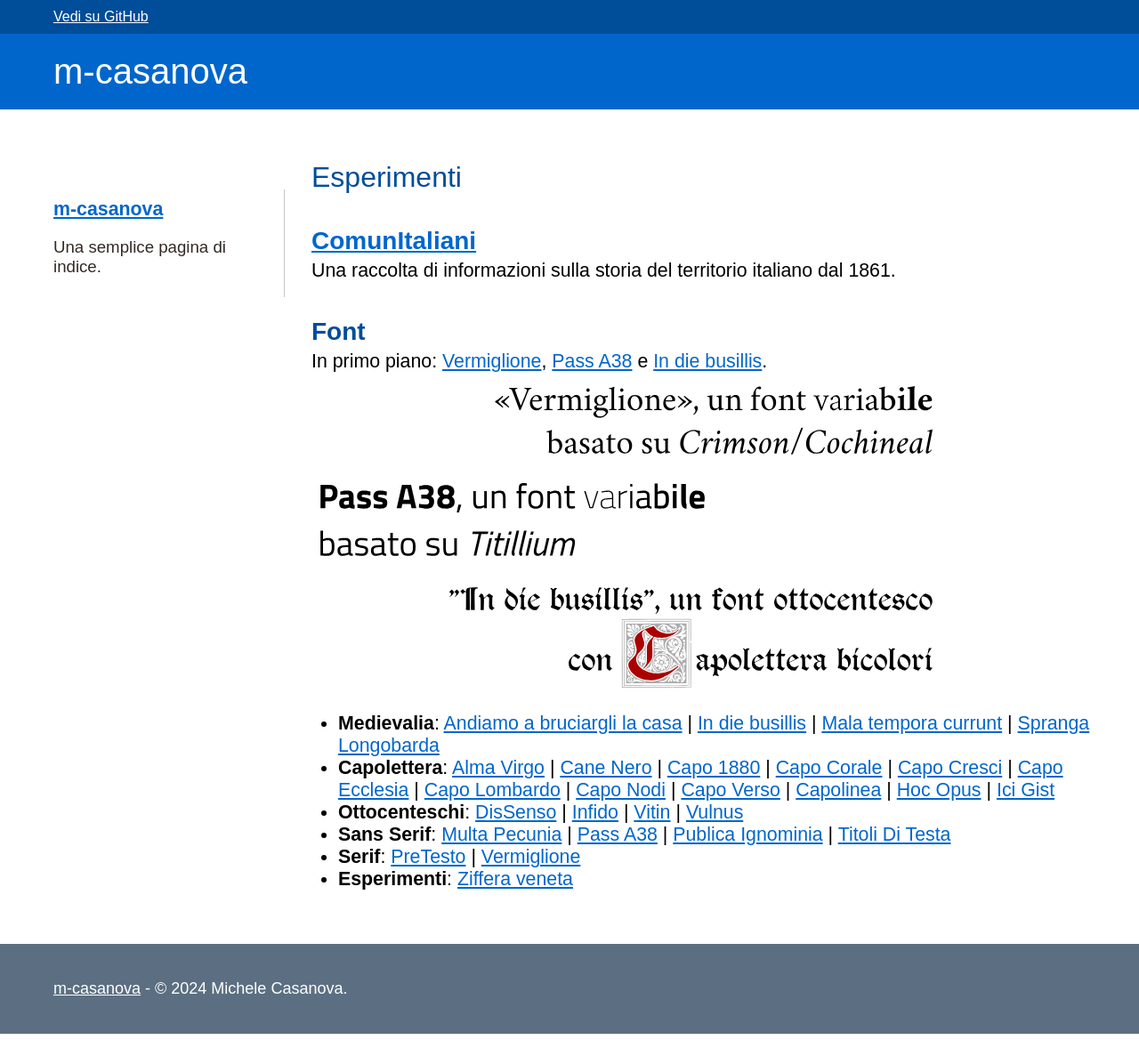
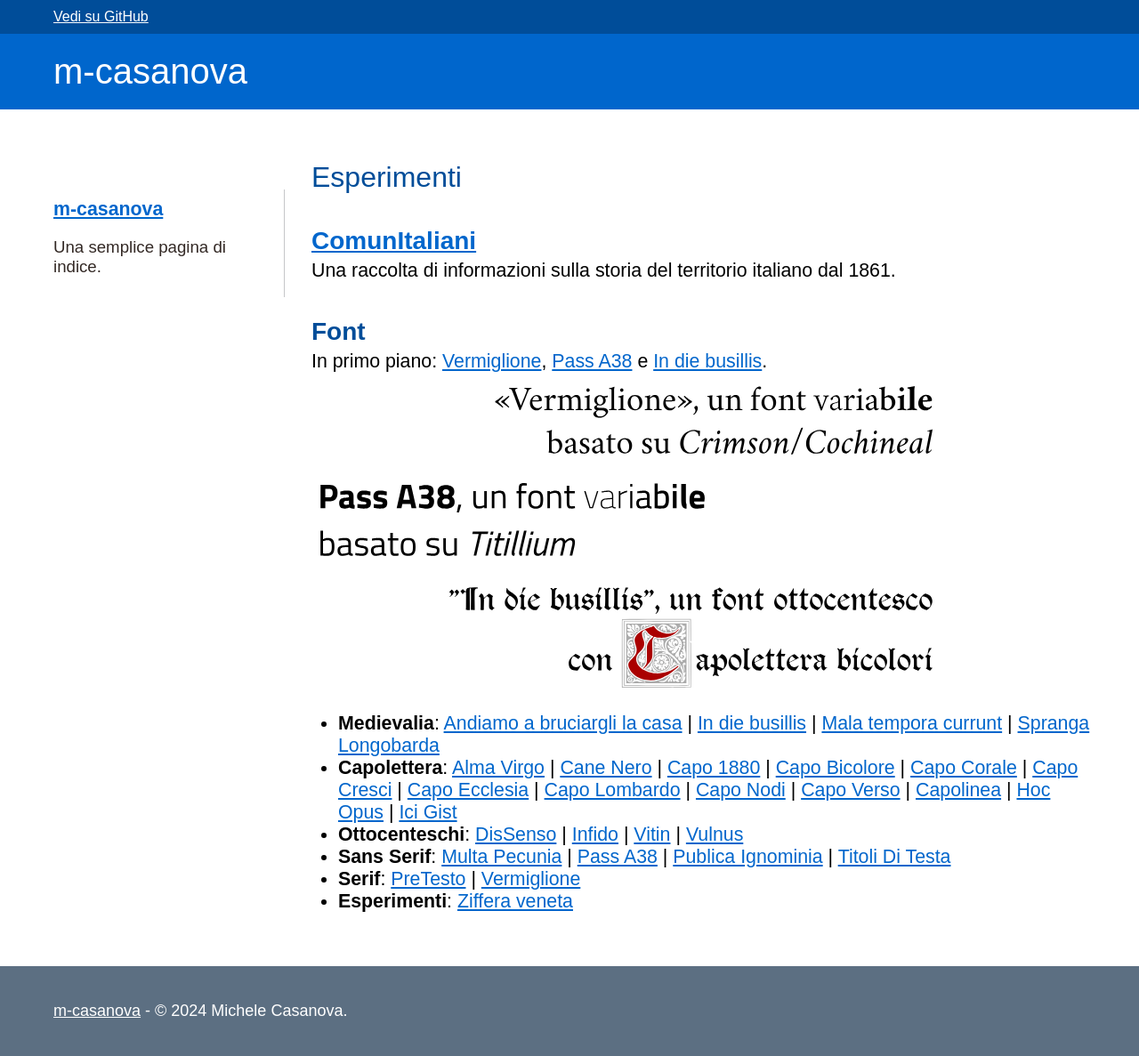
Before and after one commit to m-casanova/m-casanova.github.io, a Jekyll site: the page built from index.md, in a window 1280 px wide. Shown: the whole page at 89% size. Built offline with Jekyll 4.4.1, drawn with Linux system fonts in a browser that asks for light colours; some web fonts are replaced; before the commit the page ends 1162 px from its top, so only the background shows below that.

Commit message:
Update index.md

```diff
--- a/index.md
+++ b/index.md
@@ -22,6 +22,7 @@ In primo piano: [Vermiglione](/Vermiglione), [Pass A38](/Pass-A38) e [In die bus
 * __Capolettera__: [Alma Virgo](/AlmaVirgo) |
 [Cane Nero](/CaneNero) |
 [Capo 1880](/Capo1880) |
+[Capo Bicolore](/CapoBicolore) |
 [Capo Corale](/CapoCorale) |
 [Capo Cresci](/CapoCresci) |
 [Capo Ecclesia](/CapoEcclesia) |
```
